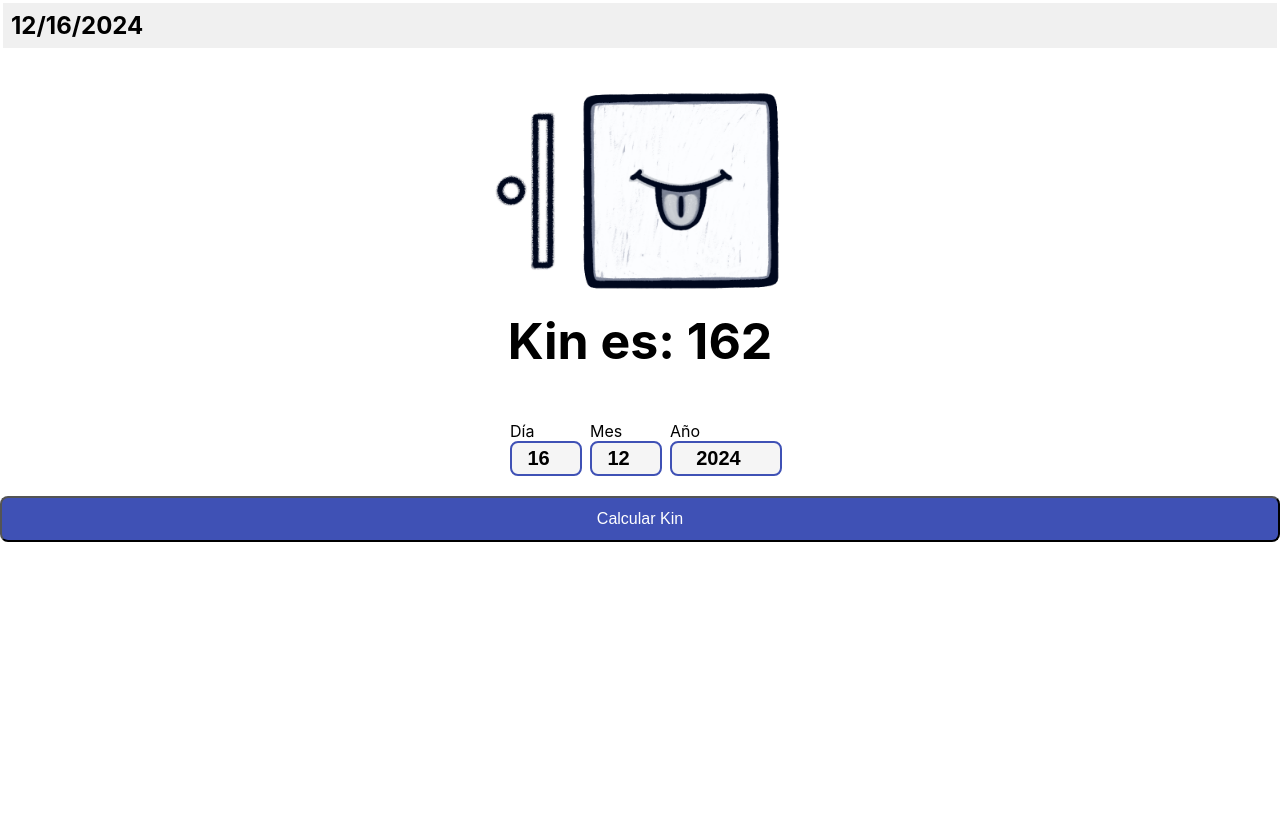
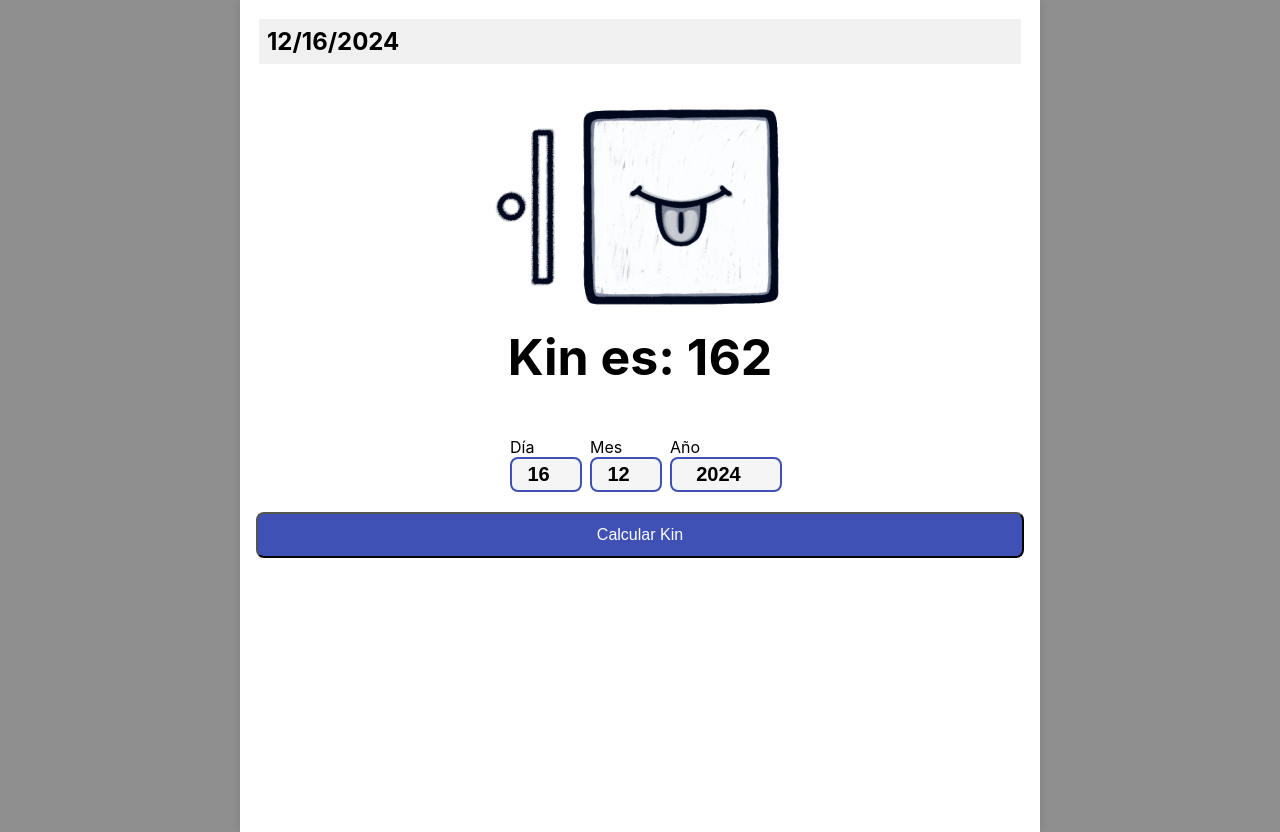
Before and after one commit to LihueMaidanaAvaca/KinAppReactBeta, a React (Create React App) app: page / in a window 1280 px wide. Before the commit the page ends 800 px from the top, so only its background shows below. Built offline with nearby package versions, Linux system fonts and the light colour scheme.

Commit message:
nuevo ancho y mes

```diff
--- a/src/components/HomePage.tsx
+++ b/src/components/HomePage.tsx
@@ -94,7 +94,12 @@ function HomePage() {
             id="month"
             type="number"
             value={month}
-            onChange={(e) => setMonth(Math.min(12, Math.max(1, Number(e.target.value))))}
+            onChange={(e) => setMonth(e.target.value)}
+            onBlur={() => {
+              const num = Number(month);
+              if (!num) return setMonth(1);
+              setMonth(Math.min(12, Math.max(1, num)));
+            }}
             style={{
               width: '100%',
               fontSize: '20px',
--- a/src/index.css
+++ b/src/index.css
@@ -5,9 +5,19 @@ body {
     sans-serif;
   -webkit-font-smoothing: antialiased;
   -moz-osx-font-smoothing: grayscale;
+  background: #8f8f8f;
 }
 
 code {
   font-family: source-code-pro, Menlo, Monaco, Consolas, 'Courier New',
     monospace;
 }
+
+#root {
+  max-width: 768px;   /* ancho máximo tipo tablet vertical */
+  margin: 0 auto;     /* centrar horizontalmente */
+  padding: 1rem;      /* opcional: espacio interno */
+  background: #fff;   /* opcional: darle fondo blanco */
+  min-height: 100vh;  /* que ocupe toda la altura */
+  box-shadow: 0 0 10px rgba(0,0,0,0.1); /* opcional: darle "carta" */
+}
```
